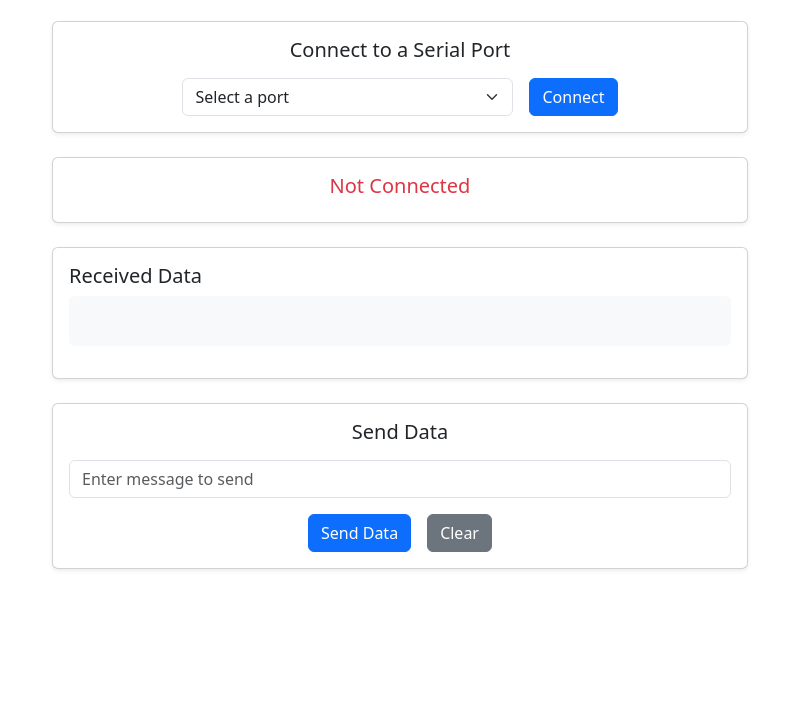
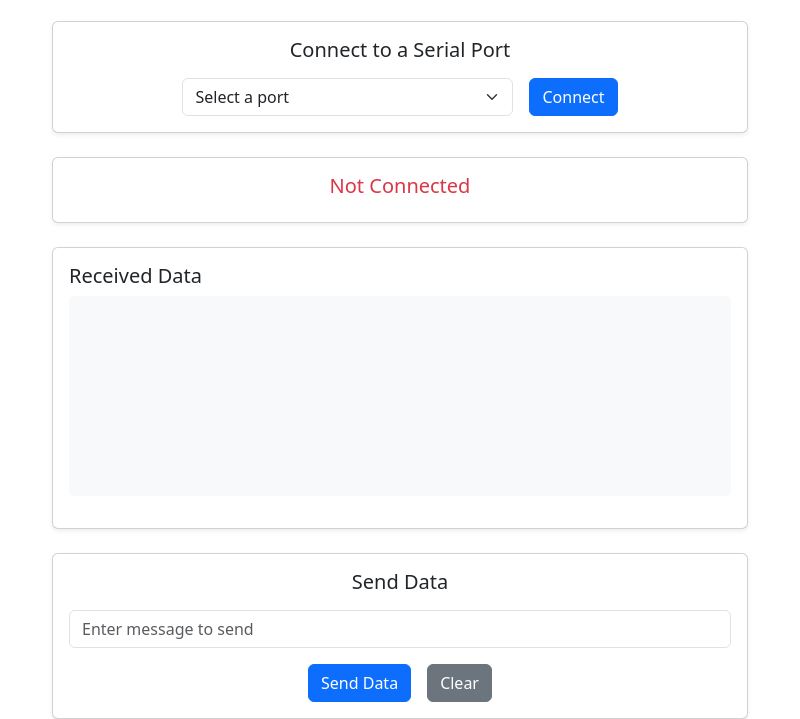
Before and after one commit to asad-cuet/Bluetooth-Communication-With-Port-Selection-by-ElectronJs, an Electron app: page src/index.html in a window 800 px wide. Shown: the part 124-843 px from the top of the page. Before the commit the page ends 800 px from the top, so only its background shows below. Drawn offline with nearby package versions, Linux system fonts and the light colour scheme; no server answers.

Commit message:
design 2

```diff
--- a/src/index.html
+++ b/src/index.html
@@ -44,7 +44,7 @@
     <div class="card shadow-sm mb-4">
       <div class="card-body">
         <h5 class="card-title">Received Data</h5>
-        <pre id="data-output" class="bg-light p-3 rounded" style="height: 50px; overflow-y: auto;"></pre>
+        <pre id="data-output" class="bg-light p-3 rounded" style="height: 200px; overflow-y: auto;"></pre>
       </div>
     </div>
 
```
